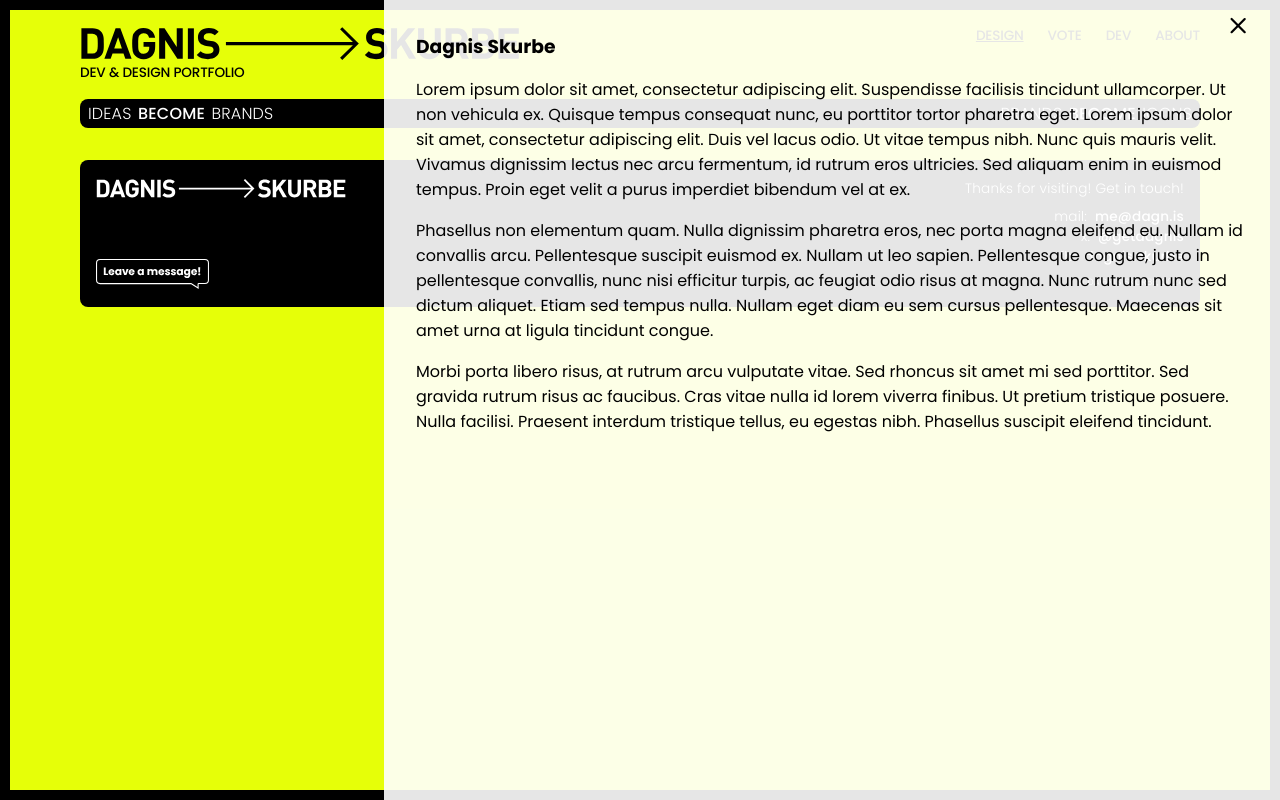
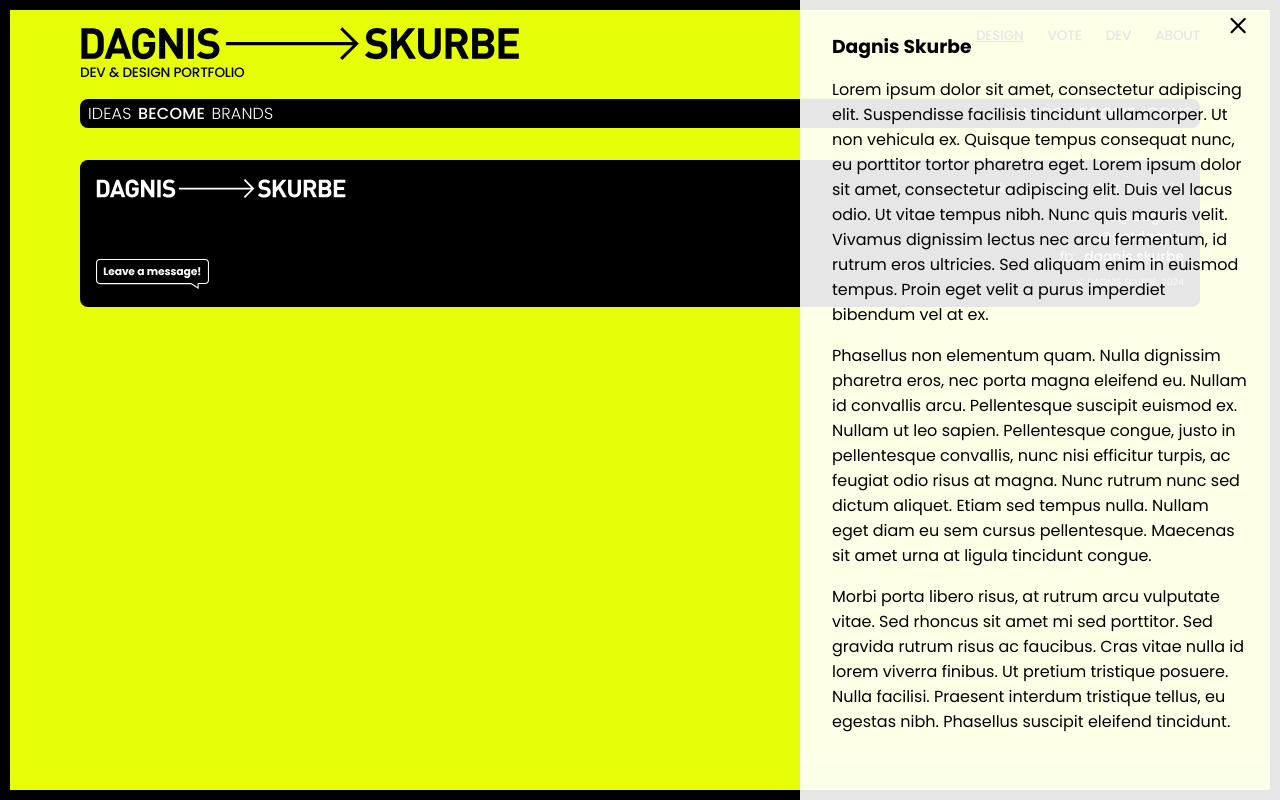
Before and after one commit to getdagnis/2024_portfolio_vite, a React (Vite) app: page /about in a window 1280 px wide. Built offline with nearby package versions, Linux system fonts and the light colour scheme.

Commit message:
grid walker done

```diff
--- a/src/components/Header.jsx
+++ b/src/components/Header.jsx
@@ -1,7 +1,16 @@
+import { useState } from 'react';
 import { Link } from 'react-router-dom';
+
 import './Header.css';
+import AboutPage from '../pages/AboutPage';
 
 function Header() {
+  const [showAbout, setShowAbout] = useState(false);
+
+  const handleAboutClose = () => {
+    setShowAbout(false);
+  };
+
   return (
     <div className="header-container">
       <div className="header-top">
@@ -24,7 +33,7 @@ function Header() {
               <Link to="/dev">dev</Link>
             </li>
             <li>
-              <Link to="/about">about</Link>
+              <div onClick={() => setShowAbout(true)}>about</div>
             </li>
           </ul>
         </nav>
@@ -38,6 +47,7 @@ function Header() {
           brands<strong className="b">become</strong>icons
         </span>
       </div>
+      {showAbout && <AboutPage showAbout={showAbout} onClose={handleAboutClose} />}
     </div>
   );
 }
--- a/src/pages/AboutPage.css
+++ b/src/pages/AboutPage.css
@@ -4,7 +4,8 @@
   top: 0;
   right: 0;
   height: 100%;
-  width: 70vw;
+  width: 90vw;
+  max-width: 480px;
   padding: 2rem;
   color: black;
   background-color: rgba(256, 256, 256, 0.9);
--- a/src/pages/AboutPage.jsx
+++ b/src/pages/AboutPage.jsx
@@ -1,12 +1,10 @@
 import { Link } from 'react-router-dom';
 import './AboutPage.css';
 
-function AboutPage() {
+function AboutPage({ onClose }) {
   return (
     <div className="about-container">
-      <Link to="/">
-        <div className="close"></div>
-      </Link>
+      <div className="close" onClick={onClose}></div>
       <h3>Dagnis Skurbe</h3>
       <p>
         Lorem ipsum dolor sit amet, consectetur adipiscing elit. Suspendisse facilisis tincidunt ullamcorper. Ut non
```
Also changed, not shown: vercel.json (added).
